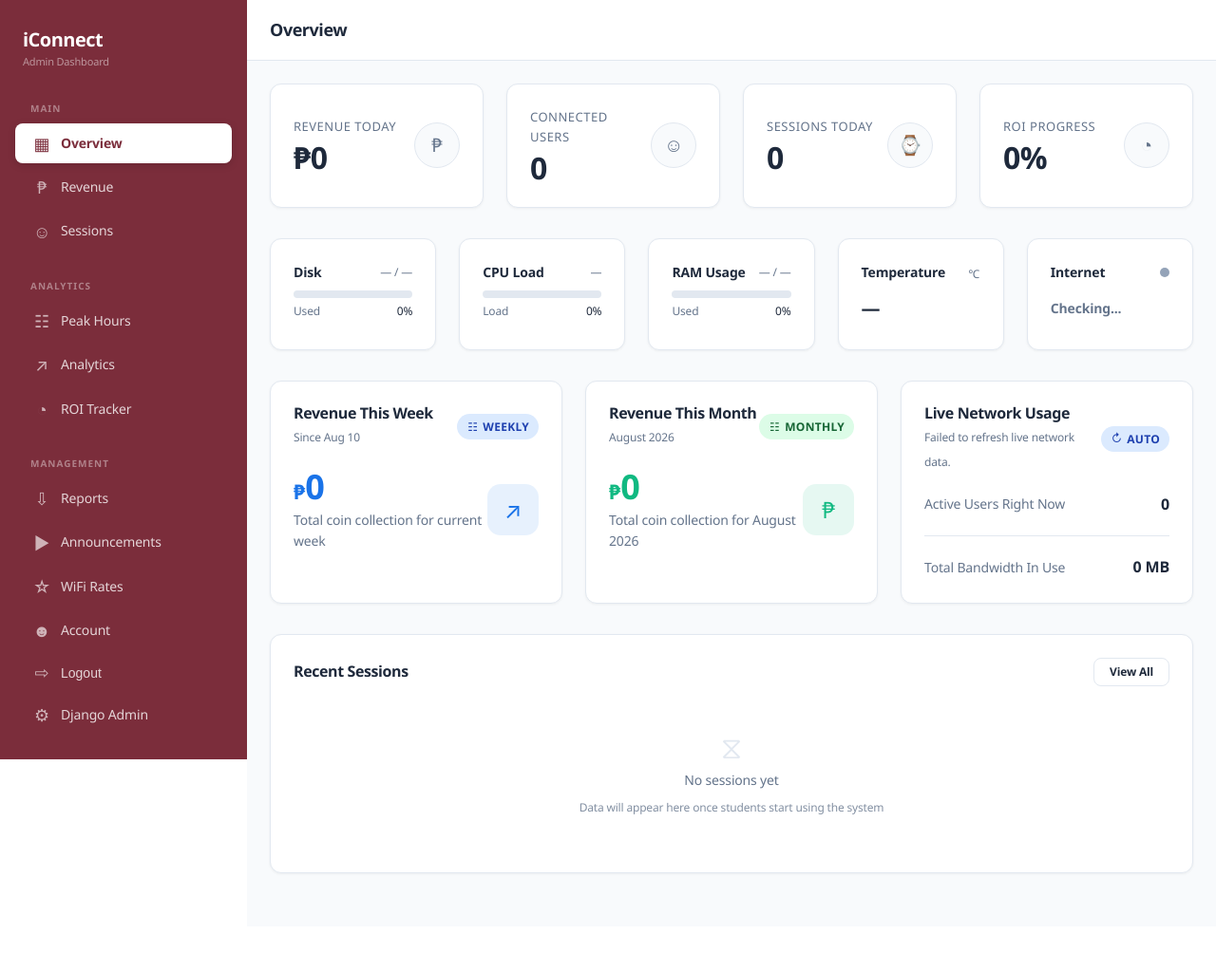
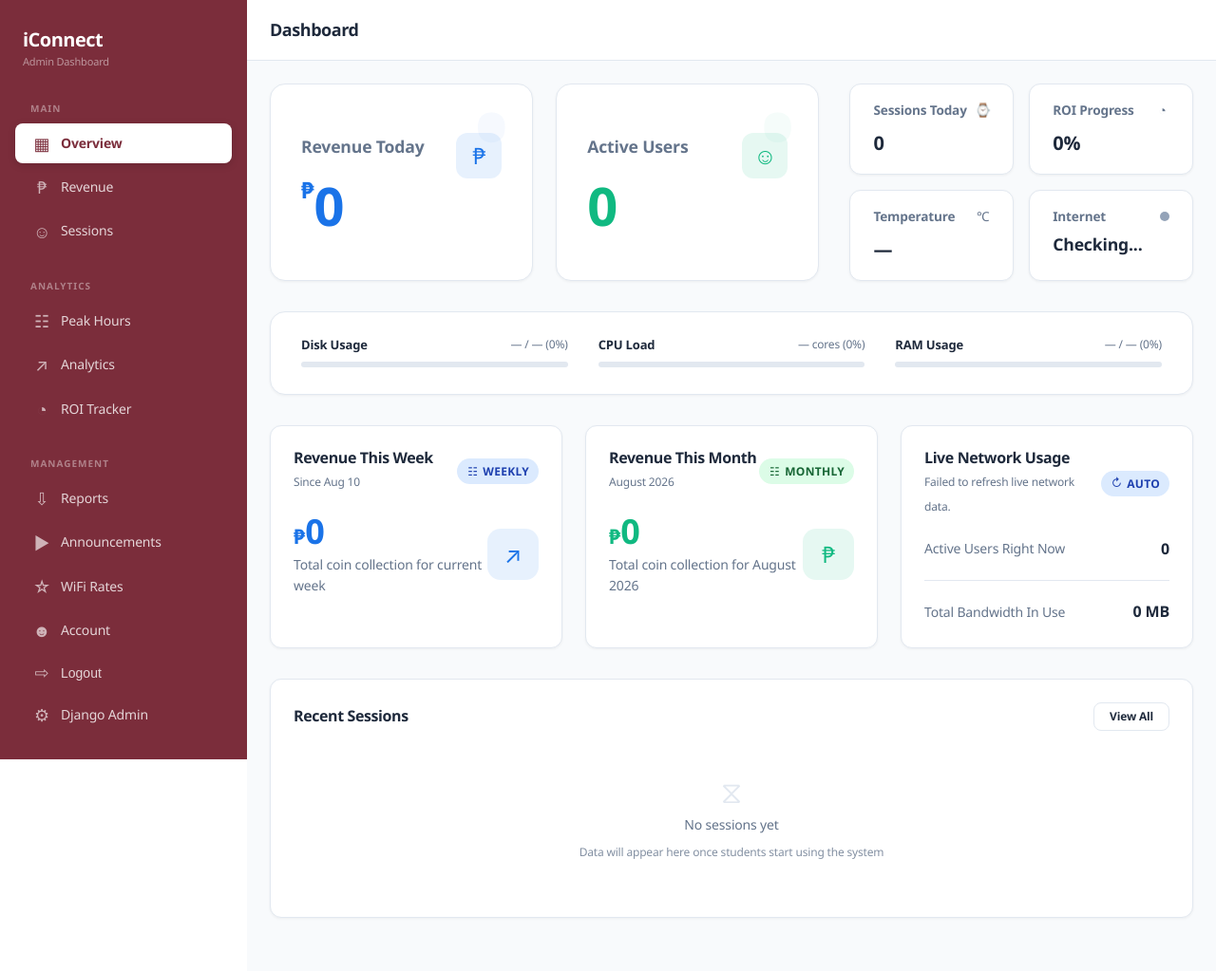
Before and after one commit to loricohenrian/iConnect, a Django app: page /dashboard/ in a window 1280 px wide. Shown: the whole page at 95% size. Before the commit the page ends 921 px from the top, so only its background shows below. Run offline with Django 4.2, Linux system fonts and the light colour scheme; the visitor is signed in with stand-in values (Sample User, id 1); data that the repository does not hold is empty; parts of the project's set-up code (start-up, migrations or seed data) failed here and were passed over.

Commit message:
Redesign: Create modern dashboard mixed grid layout

```diff
--- a/dashboard/templates/dashboard/overview.html
+++ b/dashboard/templates/dashboard/overview.html
@@ -1,117 +1,219 @@
 {% extends "base_dashboard.html" %}
 
-{% block page_title %}Overview{% endblock %}
-{% block topbar_title %}Overview{% endblock %}
+{% block page_title %}Dashboard{% endblock %}
+{% block topbar_title %}Dashboard{% endblock %}
 
 {% block dashboard_content %}
 
-<!-- Stat Cards Row -->
-<div class="stats-grid">
-    <div class="stat-card animate-fadeIn">
-        <div class="stat-info">
+<style>
+/* Modern Layout Overrides */
+.dashboard-hero-layout {
+    display: grid;
+    grid-template-columns: 1.6fr 1fr;
+    gap: var(--space-xl);
+    margin-bottom: var(--space-xl);
+}
+@media (max-width: 1024px) {
+    .dashboard-hero-layout {
+        grid-template-columns: 1fr;
+    }
+}
+.hero-main-group {
+    display: grid;
+    grid-template-columns: 1fr 1fr;
+    gap: var(--space-lg);
+}
+.hero-card-xl {
+    background: #ffffff;
+    border-radius: 16px;
+    padding: 2rem;
+    box-shadow: var(--shadow-sm);
+    border: 1px solid var(--color-border);
+    display: flex;
+    flex-direction: column;
+    justify-content: center;
+    position: relative;
+    overflow: hidden;
+}
+.hero-card-xl .stat-label {
+    font-size: 1.1rem;
+    font-weight: 600;
+    color: var(--color-gray);
+    margin-bottom: 0.5rem;
+}
+.hero-card-xl .stat-value {
+    font-size: 3.5rem;
+    font-weight: 800;
+    line-height: 1;
+    font-variant-numeric: tabular-nums;
+}
+.hero-icon-bg {
+    position: absolute;
+    top: -10%;
+    right: -10%;
+    font-size: 8rem;
+    opacity: 0.04;
+    pointer-events: none;
+}
+.hero-side-group {
+    display: grid;
+    grid-template-columns: 1fr 1fr;
+    gap: var(--space-md);
+    align-content: start;
+}
+.stat-card-compact {
+    background: #ffffff;
+    border-radius: 12px;
+    padding: var(--space-md) var(--space-lg);
+    box-shadow: var(--shadow-sm);
+    border: 1px solid var(--color-border);
+    display: flex;
+    flex-direction: column;
+    gap: 8px;
+}
+.stat-card-compact-header {
+    display: flex;
+    justify-content: space-between;
+    align-items: center;
+    font-size: 0.85rem;
+    color: var(--color-gray);
+    font-weight: 600;
+}
+.stat-card-compact-value {
+    font-size: 1.25rem;
+    font-weight: 700;
+    color: var(--color-dark);
+}
+.sys-strip-container {
+    background: #ffffff;
+    border-radius: 16px;
+    padding: var(--space-lg) var(--space-xl);
+    box-shadow: var(--shadow-sm);
+    border: 1px solid var(--color-border);
+    margin-bottom: var(--space-xl);
+}
+.sys-strip-grid {
+    display: grid;
+    grid-template-columns: repeat(3, 1fr);
+    gap: var(--space-xl);
+}
+@media (max-width: 768px) {
+    .sys-strip-grid {
+        grid-template-columns: 1fr;
+        gap: var(--space-lg);
+    }
+}
+</style>
+
+<!-- Hero Section (60/40 Split) -->
+<div class="dashboard-hero-layout">
+
+    <!-- Left: 60% Hero Metrics -->
+    <div class="hero-main-group">
+        <!-- Revenue Today (Huge) -->
+        <div class="hero-card-xl animate-fadeIn">
+            <i class="bi bi-cash-stack hero-icon-bg" style="color: #1A73E8;"></i>
+            <div style="display: flex; justify-content: space-between; align-items: flex-start; position: relative;">
                 <div class="stat-label">Revenue Today</div>
-            <div class="stat-value" id="revenue-today">₱{{ revenue_today|default:"0" }}</div>
-        </div>
-        <div class="stat-icon-wrap">
+                <div style="width: 48px; height: 48px; border-radius: 12px; background: rgba(26, 115, 232, 0.1); color: #1A73E8; display: flex; align-items: center; justify-content: center; font-size: 24px;">
                     <i class="bi bi-cash-coin"></i>
                 </div>
             </div>
+            <div class="stat-value" id="revenue-today" style="color: #1A73E8;">
+                <span style="font-size: 1.5rem; vertical-align: top;">₱</span>{{ revenue_today|default:"0" }}
+            </div>
+        </div>
 
-    <div class="stat-card animate-fadeIn" style="animation-delay: 100ms">
-        <div class="stat-info">
-            <div class="stat-label">Connected Users</div>
-            <div class="stat-value" id="connected-users">{{ total_connected|default:"0" }}</div>
-        </div>
-        <div class="stat-icon-wrap">
+        <!-- Connected Users (Huge) -->
+        <div class="hero-card-xl animate-fadeIn" style="animation-delay: 100ms">
+            <i class="bi bi-people-fill hero-icon-bg" style="color: #10B981;"></i>
+            <div style="display: flex; justify-content: space-between; align-items: flex-start; position: relative;">
+                <div class="stat-label">Active Users</div>
+                <div style="width: 48px; height: 48px; border-radius: 12px; background: rgba(16, 185, 129, 0.1); color: #10B981; display: flex; align-items: center; justify-content: center; font-size: 24px;">
                     <i class="bi bi-people"></i>
                 </div>
             </div>
-
-    <div class="stat-card animate-fadeIn" style="animation-delay: 200ms">
-        <div class="stat-info">
-            <div class="stat-label">Sessions Today</div>
-            <div class="stat-value" id="sessions-today">{{ sessions_today|default:"0" }}</div>
-        </div>
-        <div class="stat-icon-wrap">
-            <i class="bi bi-clock"></i>
-        </div>
-    </div>
-
-    <div class="stat-card animate-fadeIn" style="animation-delay: 300ms">
-        <div class="stat-info">
-            <div class="stat-label">ROI Progress</div>
-            <div class="stat-value" id="roi-progress">{{ roi_percentage|default:"0" }}%</div>
-        </div>
-        <div class="stat-icon-wrap">
-            <i class="bi bi-pie-chart"></i>
+            <div class="stat-value" id="connected-users" style="color: #10B981;">
+                {{ total_connected|default:"0" }}
             </div>
         </div>
     </div>
 
-<!-- Charts Row -->
+    <!-- Right: 40% Secondary Metrics Grid (2x2) -->
+    <div class="hero-side-group">
+        <!-- Sessions Today -->
+        <div class="stat-card-compact animate-fadeIn" style="animation-delay: 200ms">
+            <div class="stat-card-compact-header">
+                <span>Sessions Today</span>
+                <i class="bi bi-clock text-muted"></i>
+            </div>
+            <div class="stat-card-compact-value" id="sessions-today">{{ sessions_today|default:"0" }}</div>
+        </div>
 
-<!-- System Resource Cards (Progress Bars) -->
-<div class="stats-grid" style="grid-template-columns: repeat(5, 1fr);">
+        <!-- ROI Progress -->
+        <div class="stat-card-compact animate-fadeIn" style="animation-delay: 250ms">
+            <div class="stat-card-compact-header">
+                <span>ROI Progress</span>
+                <i class="bi bi-pie-chart text-muted"></i>
+            </div>
+            <div class="stat-card-compact-value" id="roi-progress">{{ roi_percentage|default:"0" }}%</div>
+        </div>
+
+        <!-- Temperature -->
+        <div class="stat-card-compact animate-fadeIn" style="animation-delay: 300ms">
+            <div class="stat-card-compact-header">
+                <span>Temperature</span>
+                <i class="bi bi-thermometer-half text-muted"></i>
+            </div>
+            <div class="stat-card-compact-value" id="sys-cpu-temp">—</div>
+        </div>
+
+        <!-- Internet Status -->
+        <div class="stat-card-compact animate-fadeIn" style="animation-delay: 350ms">
+            <div class="stat-card-compact-header">
+                <span>Internet</span>
+                <div id="sys-internet-dot" style="width: 10px; height: 10px; border-radius: 50%; background: #94A3B8;"></div>
+            </div>
+            <div class="stat-card-compact-value" id="sys-internet-text" style="font-size: 1.1rem; line-height: 1.25rem;">Checking...</div>
+        </div>
+    </div>
+
+</div>
+
+<!-- System Resources Strip -->
+<div class="sys-strip-container animate-fadeIn" style="animation-delay: 400ms;">
+    <div class="sys-strip-grid">
         <!-- Disk Card -->
-    <div class="stat-card animate-fadeIn" style="animation-delay: 350ms; display: block;">
-        <div style="display: flex; justify-content: space-between; align-items: center; margin-bottom: var(--space-sm);">
-            <div style="font-weight: 600; font-size: 14px; color: var(--color-dark);">Disk</div>
-            <div style="font-size: 12px; color: var(--color-gray);"><span id="sys-disk-used">—</span> / <span id="sys-disk-total">—</span></div>
+        <div>
+            <div style="display: flex; justify-content: space-between; align-items: center; margin-bottom: 8px;">
+                <div style="font-weight: 600; font-size: 13px; color: var(--color-dark);">Disk Usage</div>
+                <div style="font-size: 12px; color: var(--color-gray);"><span id="sys-disk-used">—</span> / <span id="sys-disk-total">—</span> (<span id="sys-disk-pct">0%</span>)</div>
             </div>
-        <div class="progress-bar-bg">
+            <div class="progress-bar-bg" style="height: 6px;">
                 <div id="sys-disk-bar" class="progress-bar-fill progress-success"></div>
             </div>
-        <div style="display: flex; justify-content: space-between; margin-top: var(--space-xs); font-size: 12px; font-weight: 500;">
-            <span style="color: var(--color-gray);">Used</span>
-            <span id="sys-disk-pct" style="color: var(--color-dark);">0%</span>
+        </div>
+
+        <!-- CPU Card -->
+        <div>
+            <div style="display: flex; justify-content: space-between; align-items: center; margin-bottom: 8px;">
+                <div style="font-weight: 600; font-size: 13px; color: var(--color-dark);">CPU Load</div>
+                <div style="font-size: 12px; color: var(--color-gray);"><span id="sys-cpu-count">—</span> cores (<span id="sys-cpu-pct">0%</span>)</div>
+            </div>
+            <div class="progress-bar-bg" style="height: 6px;">
+                <div id="sys-cpu-bar" class="progress-bar-fill progress-success"></div>
             </div>
         </div>
-    <!-- CPU Card -->
-    <div class="stat-card animate-fadeIn" style="animation-delay: 400ms; display: block;">
-        <div style="display: flex; justify-content: space-between; align-items: center; margin-bottom: var(--space-sm);">
-            <div style="font-weight: 600; font-size: 14px; color: var(--color-dark);">CPU Load</div>
-            <div style="font-size: 12px; color: var(--color-gray);"><span id="sys-cpu-count">—</span></div>
+
+        <!-- RAM Card -->
+        <div>
+            <div style="display: flex; justify-content: space-between; align-items: center; margin-bottom: 8px;">
+                <div style="font-weight: 600; font-size: 13px; color: var(--color-dark);">RAM Usage</div>
+                <div style="font-size: 12px; color: var(--color-gray);"><span id="sys-ram-used">—</span> / <span id="sys-ram-total">—</span> (<span id="sys-ram-pct">0%</span>)</div>
             </div>
-        <div class="progress-bar-bg">
-            <div id="sys-cpu-bar" class="progress-bar-fill progress-success"></div>
-        </div>
-        <div style="display: flex; justify-content: space-between; margin-top: var(--space-xs); font-size: 12px; font-weight: 500;">
-            <span style="color: var(--color-gray);">Load</span>
-            <span id="sys-cpu-pct" style="color: var(--color-dark);">0%</span>
-        </div>
-    </div>
-    <!-- RAM Card -->
-    <div class="stat-card animate-fadeIn" style="animation-delay: 450ms; display: block;">
-        <div style="display: flex; justify-content: space-between; align-items: center; margin-bottom: var(--space-sm);">
-            <div style="font-weight: 600; font-size: 14px; color: var(--color-dark);">RAM Usage</div>
-            <div style="font-size: 12px; color: var(--color-gray);"><span id="sys-ram-used">—</span> / <span id="sys-ram-total">—</span></div>
-        </div>
-        <div class="progress-bar-bg">
+            <div class="progress-bar-bg" style="height: 6px;">
                 <div id="sys-ram-bar" class="progress-bar-fill progress-success"></div>
             </div>
-        <div style="display: flex; justify-content: space-between; margin-top: var(--space-xs); font-size: 12px; font-weight: 500;">
-            <span style="color: var(--color-gray);">Used</span>
-            <span id="sys-ram-pct" style="color: var(--color-dark);">0%</span>
-        </div>
-    </div>
-    <!-- Temp Card -->
-    <div class="stat-card animate-fadeIn" style="animation-delay: 500ms; display: block;">
-        <div style="display: flex; justify-content: space-between; align-items: center; margin-bottom: var(--space-sm);">
-            <div style="font-weight: 600; font-size: 14px; color: var(--color-dark);">Temperature</div>
-            <div style="font-size: 12px; color: var(--color-gray);"><i class="bi bi-thermometer-half"></i></div>
-        </div>
-        <div style="display: flex; align-items: center; height: 38px;">
-            <div id="sys-cpu-temp" style="font-size: 20px; font-weight: 700; color: var(--color-dark);">—</div>
-        </div>
-    </div>
-    <!-- Internet Status Card -->
-    <div class="stat-card animate-fadeIn" style="animation-delay: 550ms; display: block;">
-        <div style="display: flex; justify-content: space-between; align-items: center; margin-bottom: var(--space-sm);">
-            <div style="font-weight: 600; font-size: 14px; color: var(--color-dark);">Internet</div>
-            <div id="sys-internet-dot" style="width: 10px; height: 10px; border-radius: 50%; background: #94A3B8;"></div>
-        </div>
-        <div style="display: flex; align-items: center; height: 38px;">
-            <div id="sys-internet-text" style="font-size: 14px; font-weight: 600; color: var(--color-gray);">Checking...</div>
         </div>
     </div>
 </div>
```
Lines whose indentation alone changed are shown as unchanged.
